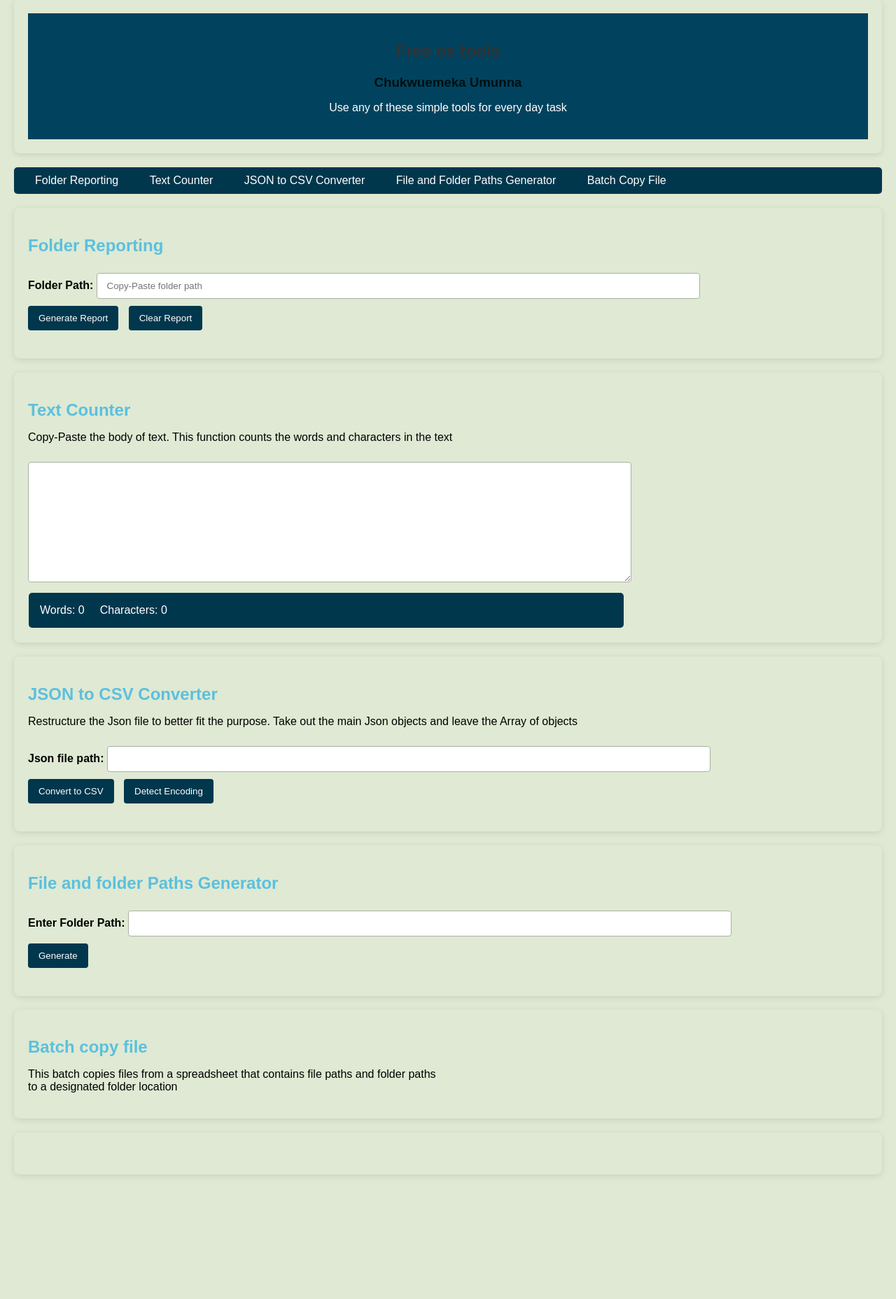
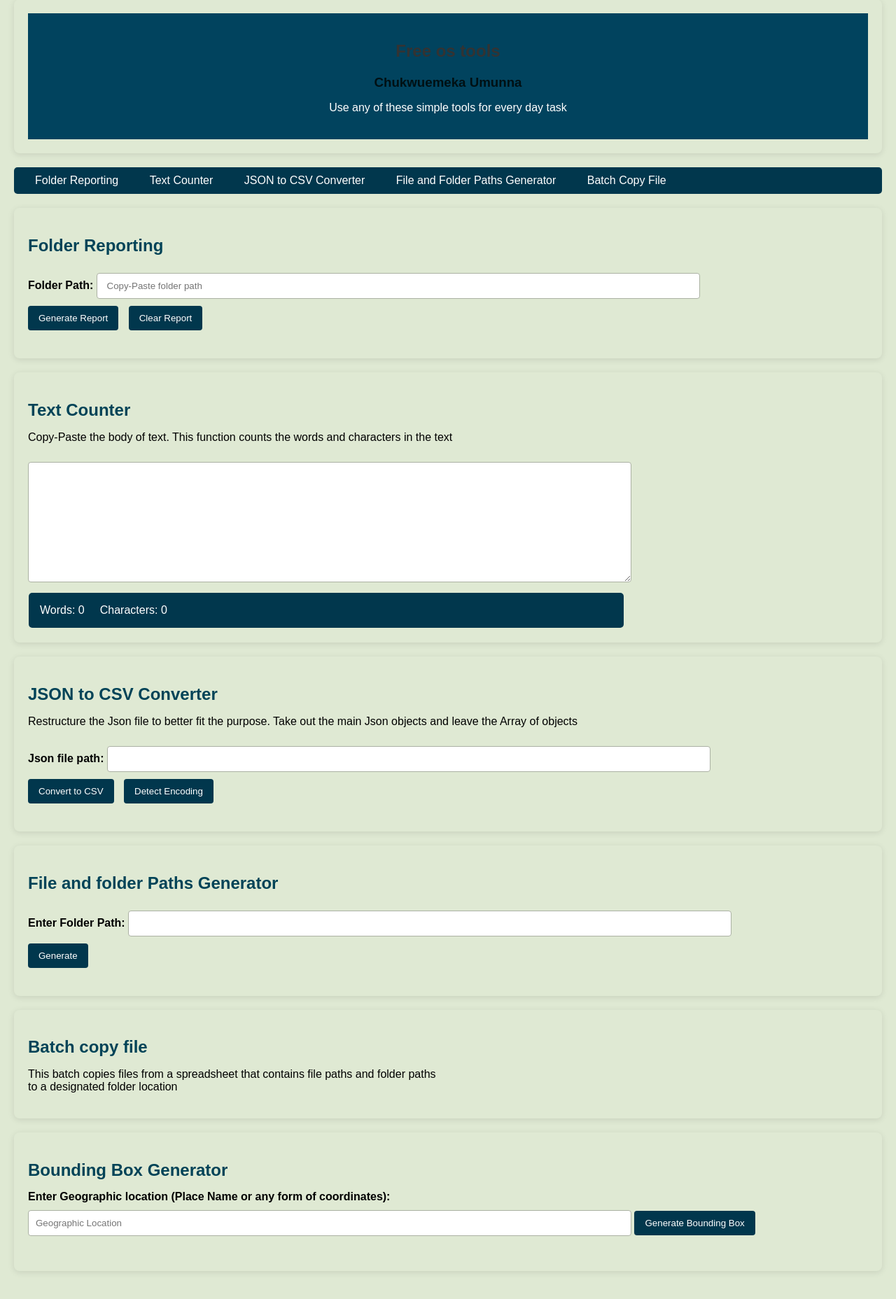
Before and after one commit to Tunnox/CDMA, a Flask app: page / in a window 1280 px wide. Shown: the part 21-1877 px from the top of the page at 70% size. Before the commit the page ends 1701 px from the top, so only its background shows below. Run offline with Flask 3, Linux system fonts and the light colour scheme; some libraries are stand-ins or nearby versions.

Commit message:
Update index.html

```diff
--- a/api/templates/index.html
+++ b/api/templates/index.html
@@ -45,7 +45,7 @@
             box-shadow: 0 2px 10px rgba(0, 0, 0, 0.1);
         }
         h2 {
-            color: #5bc0de;
+            color: #014357;
             margin-bottom: 15px;
         }
         h3 {
@@ -217,7 +217,25 @@
     <p>This batch copies files from a spreadsheet that contains file paths and folder paths<br> to a designated folder location</p>
 </section>
 <section>
-    <h2></h2>
+    <h2>Bounding Box Generator</h2>
+    <form method="POST" action="/geobox">
+        <label for="coordinates">Enter Geographic location (Place Name or any form of coordinates):</label>
+        <input type="text" id="coordinates" name="coordinates" placeholder = "Geographic Location" required>
+        <button type="submit">Generate Bounding Box</button>
+    </form>
+
+    {% if bounding_box %}
+        <h2>Bounding Box:</h2>
+        <p>West: {{ bounding_box.west }}</p>
+        <p>East: {{ bounding_box.east }}</p>
+        <p>South: {{ bounding_box.south }}</p>
+        <p>North: {{ bounding_box.north }}</p>
+    {% endif %}
+
+    {% if map_html %}
+        <h2>Map Viewer:</h2>
+        <div>{{ map_html|safe }}</div>
+    {% endif %}
 </section>
     <script>
         function countText() {
```
